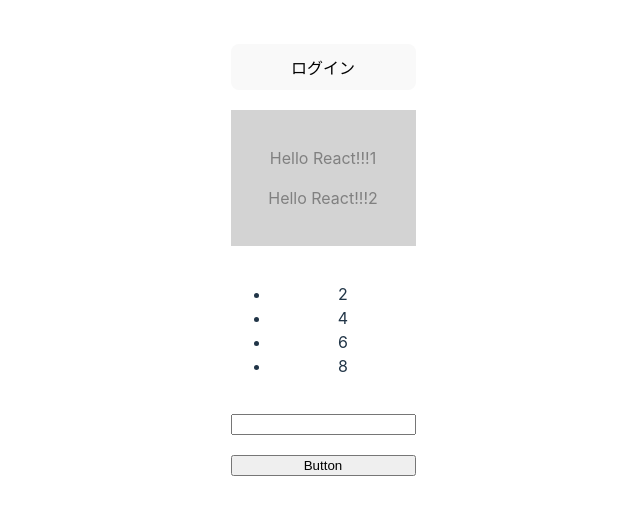
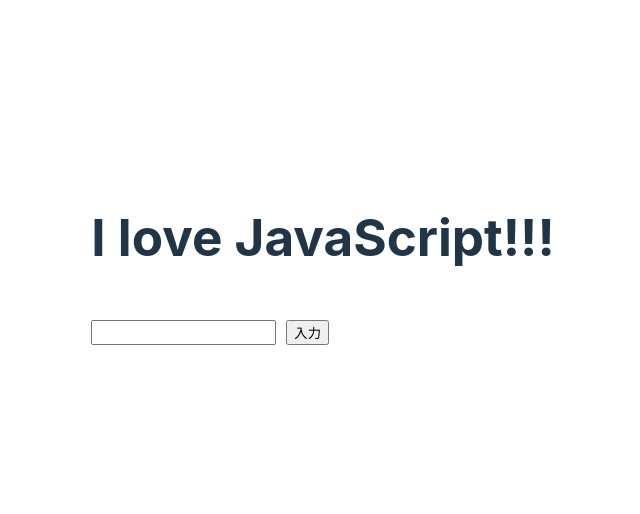
Before and after one commit to otsuboDesi/react-reacthooks-practice, a React (Vite) app: page / in a window 1280 px wide. Shown: the part 140-654 px from the top of the page, without its empty margins (317-957 px from the left). Built offline with nearby package versions, Linux system fonts and the light colour scheme.

Commit message:
Edit: Formコンポーネントをフォルダに切り分けする

```diff
--- a/src/App.jsx
+++ b/src/App.jsx
@@ -1,16 +1,18 @@
 import "./App.css";
-import { LoginControl } from "./cpmponents/LoginControl";
-import { IfContainer } from "./cpmponents/IfContainer";
-import { MapContainer } from "./cpmponents/MapContainer";
-import { EventContainer } from "./cpmponents/EventContainer";
+// import { LoginControl } from "./cpmponents/LoginControl";
+// import { IfContainer } from "./cpmponents/IfContainer";
+// import { MapContainer } from "./cpmponents/MapContainer";
+// import { EventContainer } from "./cpmponents/EventContainer";
+import { FormContainer } from "./cpmponents/FormContainer";
 
 const App = () => {
   return (
     <div style={{ display: "flex", flexDirection: "column", gap: 20 }}>
-      <LoginControl />
+      {/* <LoginControl />
       <IfContainer />
       <MapContainer />
-      <EventContainer />
+      <EventContainer /> */}
+      <FormContainer />
     </div>
   );
 };
--- /dev/null
+++ b/src/cpmponents/FormContainer.jsx
@@ -0,0 +1,24 @@
+import { useState } from "react";
+
+export const FormContainer = () => {
+  const [inputTextValue, setInputTextValue] = useState("");
+  const [text, setText] = useState("JavaScript");
+
+  const handleChange = (e) => {
+    setInputTextValue(e.target.value);
+  };
+
+  const handleClick = () => {
+    setText(inputTextValue);
+    setInputTextValue("");
+  };
+  return (
+    <>
+      <h1>I love {text}!!!</h1>
+      <div style={{ display: "flex", gap: 10 }}>
+        <input type="text" value={inputTextValue} onChange={handleChange} />
+        <input type="button" value="入力" onClick={handleClick} />
+      </div>
+    </>
+  );
+};
```
